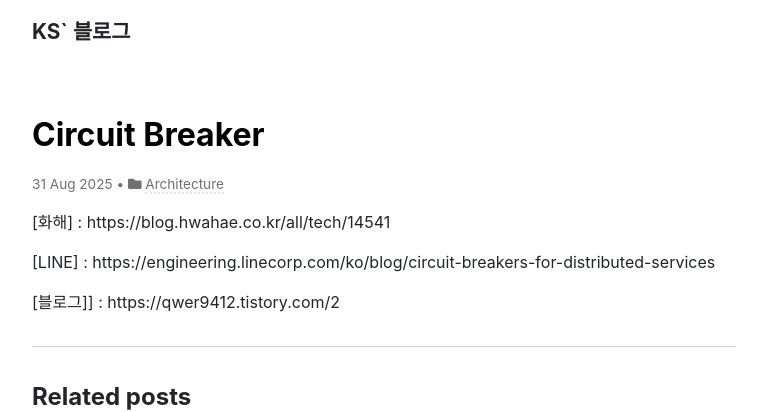
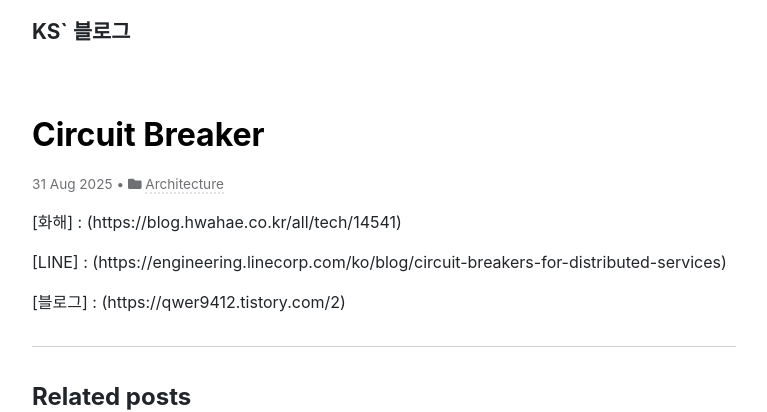
Before and after one commit to ksjeon4biz/ksjeon4biz.github.io, a Jekyll site: the page built from _posts/2025-08-31-CircuitBreaker.markdown, in a window 1280 px wide. Shown: the top 412 px of the page, without its empty margins (256-1023 px from the left). Built offline with Jekyll 4.4.1, drawn with Linux system fonts in a browser that asks for light colours; nearby versions of some CDN libraries.

Commit message:
2025-08-31 21:27

```diff
--- a/_posts/2025-08-31-CircuitBreaker.markdown
+++ b/_posts/2025-08-31-CircuitBreaker.markdown
@@ -6,8 +6,8 @@ categories: Architecture
 ---
 
 
-[화해] : https://blog.hwahae.co.kr/all/tech/14541
+[화해] : (https://blog.hwahae.co.kr/all/tech/14541)
 
-[LINE] : https://engineering.linecorp.com/ko/blog/circuit-breakers-for-distributed-services
+[LINE] : (https://engineering.linecorp.com/ko/blog/circuit-breakers-for-distributed-services)
 
-[블로그]] : https://qwer9412.tistory.com/2
+[블로그] : (https://qwer9412.tistory.com/2)
```
